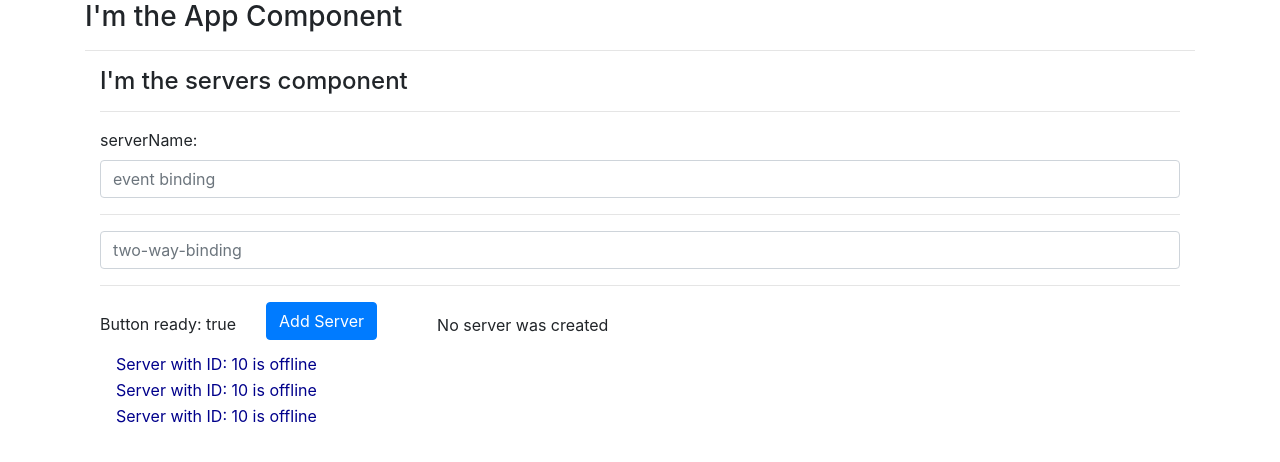
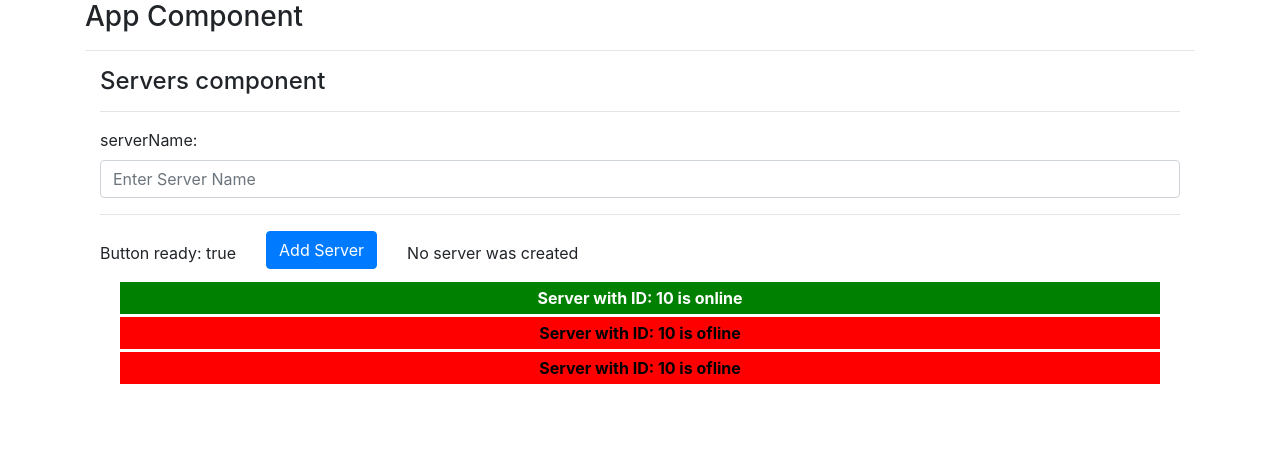
Before and after one commit to mrChernicharo/my-first-app, an Angular app: page / in a window 1280 px wide. Shown: the top 462 px of the page. Built offline with nearby package versions, Linux system fonts and the light colour scheme.

Commit message:
*ngIf, *ngIf com else,  ngStyle e ngClass

```diff
--- a/src/app/app.component.html
+++ b/src/app/app.component.html
@@ -1,7 +1,7 @@
 <div class="container">
   <div class="row">
     <div class="col-lg-12">
-      <h3>I'm the App Component</h3>
+      <h3>App Component</h3>
       <hr>
       <app-servers></app-servers>
     </div>
--- /dev/null
+++ b/src/app/server/server.component.css
@@ -0,0 +1,13 @@
+
+p {
+  color: black;
+  font-size: 16px;
+  font-weight: bold;
+  text-align: center;
+  margin: 3px 20px;
+  padding: 4px;
+}
+
+.white-text {
+  color: white;
+}
--- a/src/app/server/server.component.html
+++ b/src/app/server/server.component.html
@@ -1 +1,5 @@
-<p>{{ 'Server' }} with ID: {{ serverId[0] }} is {{ getServerStatus() }}</p>
+<p [ngStyle]="{backgroundColor: getColor() }"
+  [ngClass]="{'white-text': status === 'online'}"
+>
+  {{ 'Server' }} with ID: {{ serverId }} is {{ getServerStatus() }}
+</p>
--- a/src/app/server/server.component.ts
+++ b/src/app/server/server.component.ts
@@ -3,18 +3,21 @@ import { Component } from '@angular/core'
 @Component({
   selector: 'app-server',
   templateUrl: './server.component.html',
-  styles: [`
-    p {
-      color: darkblue;
-      margin: 2px 16px;
-    }
-  `]
+  styleUrls: ['./server.component.css']
 })
 export class ServerComponent {
-  serverId: number[] = [10, 20, 30];
-  status: string = 'offline';
+  serverId: number = 10;
+  status: string;
+
+  constructor() {
+    this.status = Math.random() > 0.5 ? 'online' : 'ofline';
+  }
 
   getServerStatus() {
     return this.status;
   }
+
+  getColor() {
+    return this.status === 'online' ? 'green' : 'red';
+  }
 }
--- a/src/app/servers/servers.component.html
+++ b/src/app/servers/servers.component.html
@@ -1,18 +1,18 @@
 <div class="container">
 
-    <h4>I'm the servers component</h4>
+    <h4>Servers component</h4>
     <hr>
     <label>serverName: {{ serverName }}</label>
 
-    <input
+    <!-- <input
       placeholder="event binding"
       type="text"
       class="form-control"
       (input)="onUpdateServerName($event)">
-    <hr>
+    <hr> -->
 
     <input
-    placeholder="two-way-binding"
+    placeholder="Enter Server Name"
     type="text"
     class="form-control"
     [(ngModel)]="serverName"
@@ -21,13 +21,17 @@
 
     <span>Button ready:&nbsp;</span>
     <span [innerText]="allowNewServer"></span>
+
     <button
       class="btn btn-primary"
       [disabled]="!allowNewServer"
-      (click)="onCreateServer()"
-    >Add Server</button>
+      (click)="onCreateServer()">Add Server</button>
 
-    <span class="creation-status">{{ serverCreationStatus }}</span>
+    <!-- <span class="creation-status">{{ serverCreationStatus }}</span> -->
+    <span *ngIf="serverCreated; else noServer">Server was created, it's name is: {{ serverName }}</span>
+    <ng-template #noServer>
+      <span>No server was created</span>
+    </ng-template>
 
     <app-server></app-server>
     <app-server></app-server>
--- a/src/app/servers/servers.component.ts
+++ b/src/app/servers/servers.component.ts
@@ -9,6 +9,7 @@ export class ServersComponent implements OnInit {
   allowNewServer = false;
   serverCreationStatus = 'No server was created';
   serverName = '';
+  serverCreated = false;
 
 
   constructor() {
@@ -21,6 +22,7 @@ export class ServersComponent implements OnInit {
   }
 
   onCreateServer() {
+    this.serverCreated = true;
     this.serverCreationStatus = 'Server Created!';
   }
 
```
